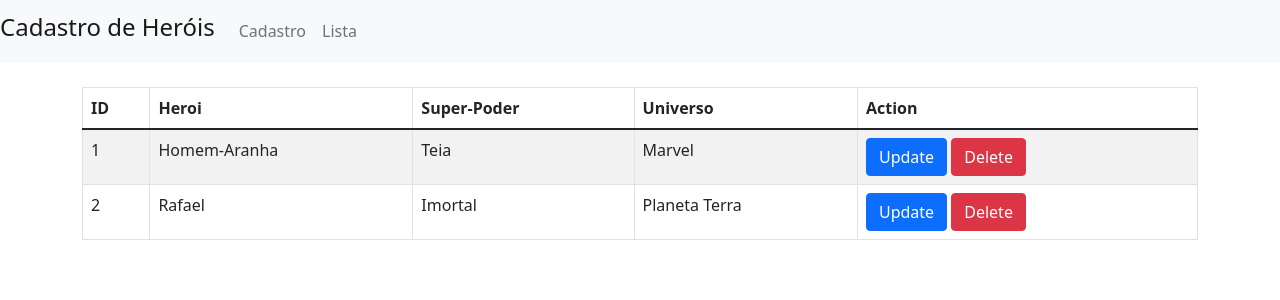
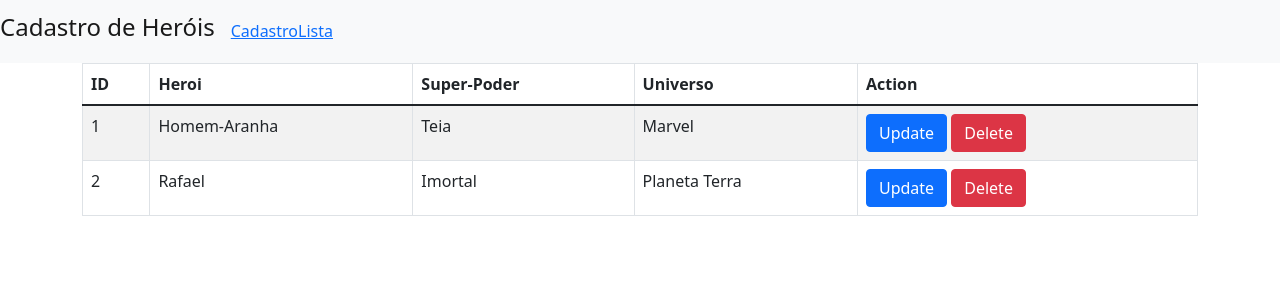
Before and after one commit to RafaelBregion/Herois-EY, a React (Create React App) app: page / in a window 1280 px wide. Shown: the top 300 px of the page. Built offline with nearby package versions, Linux system fonts and the light colour scheme.

Commit message:
fix bugs
fix bug in header

```diff
--- a/src/App.js
+++ b/src/App.js
@@ -1,14 +1,12 @@
 import React, { Fragment } from 'react'
 
 import Routes from './Routes.js'
-import Nav from './Header/Nav'
+
 // import NavDropdown from 'react-bootstrap/NavDropdown'
 
 const App = () => {
   return (
     <Fragment>
-      <Nav />
-      <br></br>
       <Routes />
     </Fragment>
   )
--- a/src/Cadastro/index.js
+++ b/src/Cadastro/index.js
@@ -1,9 +1,12 @@
 import React, { Component } from 'react'
 import { Container, Form, Col, Button } from 'react-bootstrap'
+import Nav from '../Header/Nav'
 
 export default class Cadastro extends Component {
   render() {
     return (
+      <>
+      <Nav/>
       <Container style={{ marginTop: '100px' }}>
         <h1>Cadastro de Herói</h1>
         <Form style={{ margin: '50px' }}>
@@ -26,6 +29,7 @@ export default class Cadastro extends Component {
           <Button style={{ margin: '30px', float: 'right' }}>Cadastrar</Button>
         </Form>
       </Container>
+      </>
     )
   }
 }
--- a/src/Header/Nav.js
+++ b/src/Header/Nav.js
@@ -2,6 +2,7 @@ import React from 'react'
 
 import Navbar from 'react-bootstrap/Navbar'
 import Nav from 'react-bootstrap/Nav'
+import { Link } from "react-router-dom";
 // import Cadastro from './Cadastro/index'
 // import Lista from './Lista'
 
@@ -14,8 +15,12 @@ const Header = () => {
       <Navbar.Toggle aria-controls="basic-navbar-nav" />
       <Navbar.Collapse id="basic-navbar-nav">
         <Nav className="mr-auto">
-          <Nav.Link to="/Cadastro">Cadastro</Nav.Link>
-          <Nav.Link>Lista</Nav.Link>
+          <Link to="/Cadastro">
+          <Nav>Cadastro</Nav>
+          </Link>
+          <Link to="/Lista">
+            <Nav> Lista </Nav>
+          </Link>
         </Nav>
       </Navbar.Collapse>
     </Navbar>
--- a/src/Lista/index.js
+++ b/src/Lista/index.js
@@ -2,10 +2,13 @@ import React, { Component } from 'react'
 import Table from 'react-bootstrap/Table'
 import Container from 'react-bootstrap/Container'
 import Button from 'react-bootstrap/Button'
+import Nav from '../Header/Nav'
 
 export default class Lista extends Component {
   render() {
     return (
+      <>
+      <Nav/>
       <Container>
         <Table striped bordered hover>
           <thead>
@@ -39,6 +42,7 @@ export default class Lista extends Component {
           </tbody>
         </Table>
       </Container>
+      </>
     )
   }
 }
```
Also changed, not shown: 2 other files (tests, documents, lock files or other folders).
